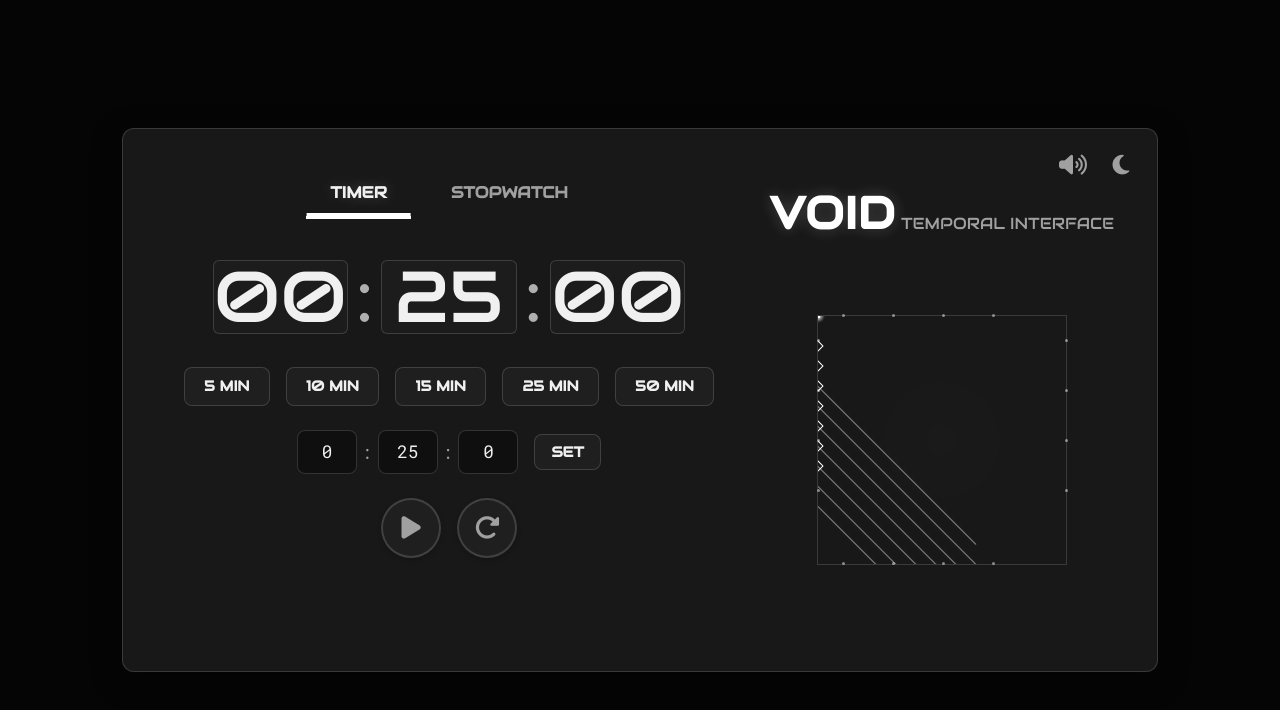
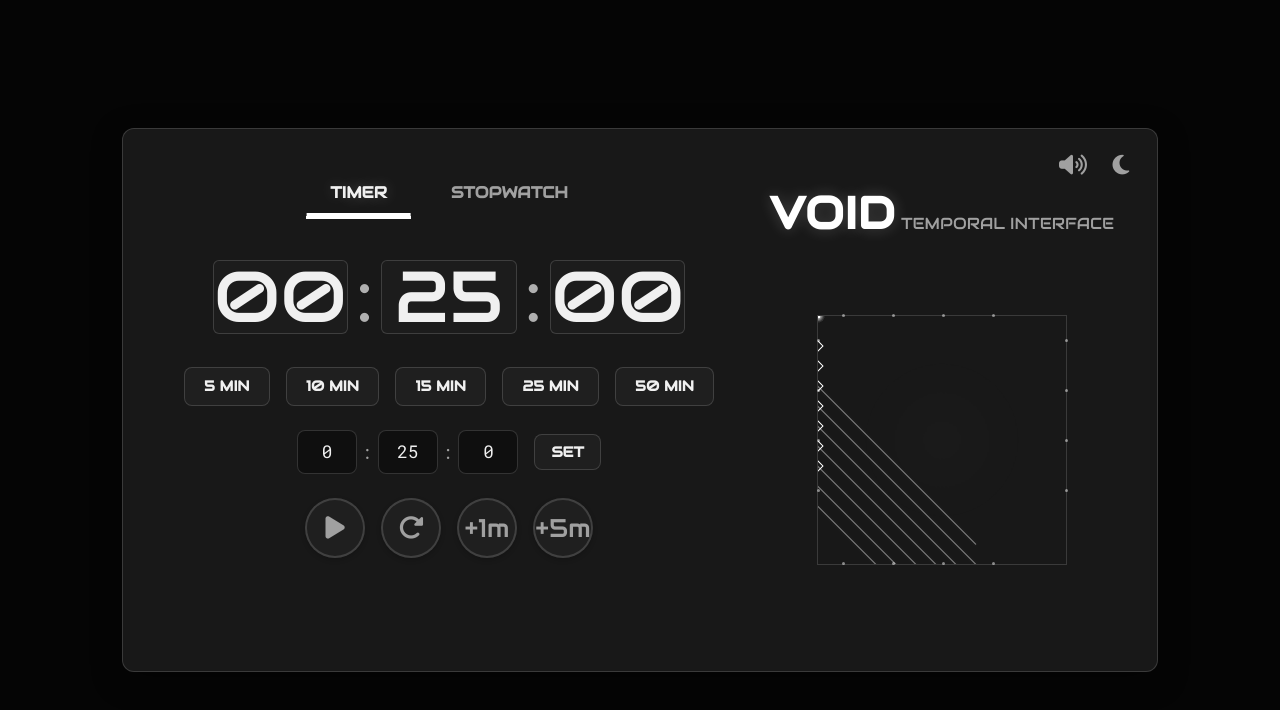
Before and after one commit to flowstxte/VOID, a plain HTML site: page index.html in a window 1280 px wide. Drawn offline with nearby package versions, Linux system fonts and the light colour scheme; no server answers.

Commit message:
Update index.html

```diff
--- a/index.html
+++ b/index.html
@@ -65,6 +65,8 @@
                         <button class="control-btn reset" id="timer-reset">
                             <i class="fas fa-redo-alt"></i>
                         </button>
+                        <button class="control-btn add-time" id="timer-add-1m" data-add-time="60">+1m</button>
+                        <button class="control-btn add-time" id="timer-add-5m" data-add-time="300">+5m</button>
                     </div>
                 </div>
 
```
